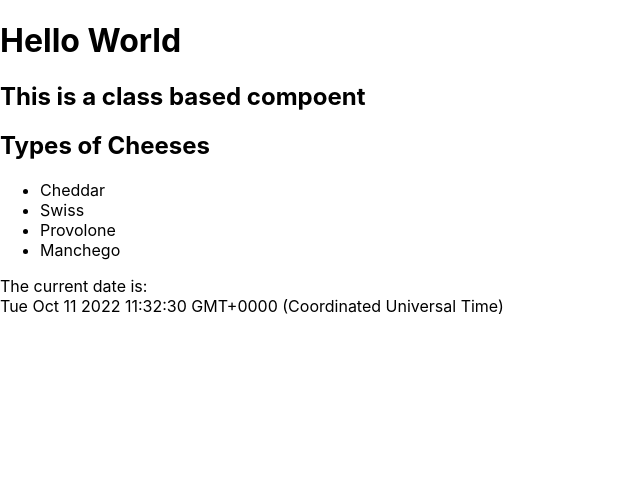
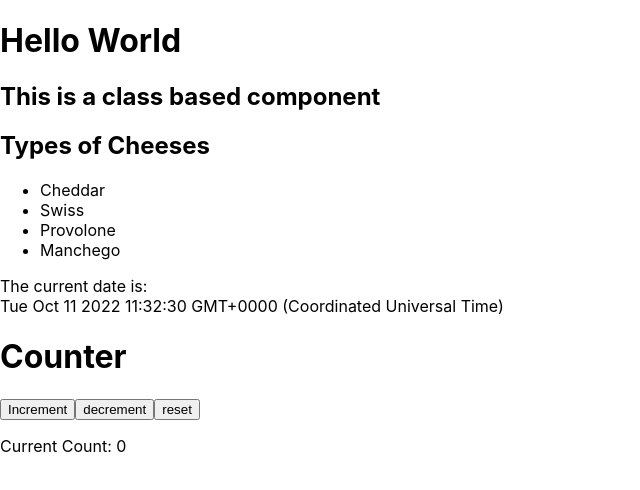
Before and after one commit to LukeWebster-Khan/React-Classes, a React (Create React App) app: page / in a window 1280 px wide. Shown: the top 490 px of the page, without its empty margins (0-640 px from the left). Built offline with nearby package versions, Linux system fonts and the light colour scheme.

Commit message:
created class based counter component

```diff
--- a/src/App.js
+++ b/src/App.js
@@ -2,12 +2,13 @@ import "../src/styles/App.css";
 import React from "react";
 import Render from "../src/components/Render";
 import ClassComponent from "./components/ClassComponent";
-
+import Counter from "./components/Counter";
 function App() {
   return (
     <>
       <Render />
       <ClassComponent />
+      <Counter />
     </>
   );
 }
--- a/src/components/ClassComponent.js
+++ b/src/components/ClassComponent.js
@@ -36,7 +36,7 @@ class MyComponent extends React.Component {
     return (
       <div>
         <h1>Hello World</h1>
-        <h2>This is a class based compoent</h2>
+        <h2>This is a class based component</h2>
         {/* <ChildComponent /> */}
         <Cheese />
       </div>
--- /dev/null
+++ b/src/components/Counter.js
@@ -0,0 +1,41 @@
+import React from "react";
+
+class Counter extends React.Component {
+  constructor(props) {
+    super(props);
+    this.state = {
+      counter: 0,
+    };
+    this.increment = this.increment.bind(this);
+    this.decrement = this.decrement.bind(this);
+    this.reset = this.reset.bind(this);
+  }
+  increment() {
+    this.setState((state) => ({
+      counter: state.counter + 1,
+    }));
+  }
+  decrement() {
+    this.setState((state) => ({
+      counter: state.counter - 1,
+    }));
+  }
+  reset() {
+    this.setState({
+      counter: 0,
+    });
+  }
+  render() {
+    return (
+      <>
+        <h1>Counter</h1>
+        <button onClick={this.increment}>Increment</button>
+        <button onClick={this.decrement}>decrement</button>
+        <button onClick={this.reset}>reset</button>
+        <p>Current Count: {this.state.counter}</p>
+      </>
+    );
+  }
+}
+
+export default Counter;
```
